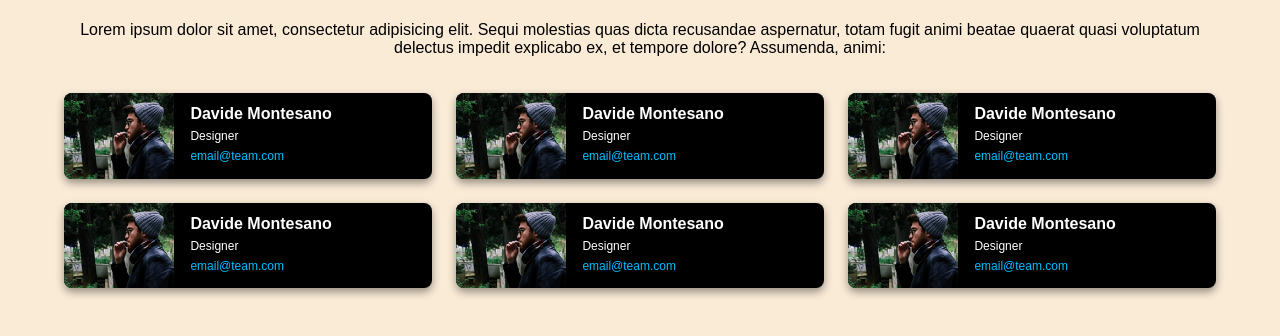
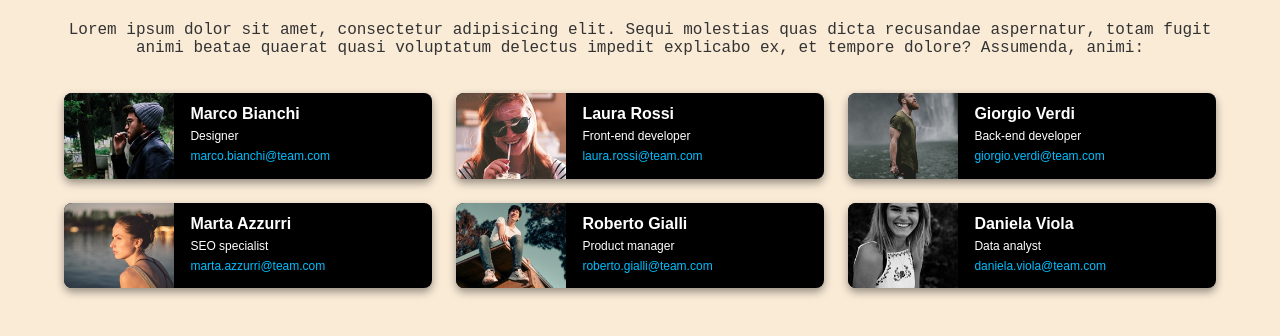
Before and after one commit to dav-montesano/html-css-flex-cards, a plain HTML site: page index.html in a window 1280 px wide. Shown: the part 104-440 px from the top of the page. Drawn offline with Linux system fonts and the light colour scheme.

Commit message:
Feat: style added

```diff
--- a/CSS/style.css
+++ b/CSS/style.css
@@ -34,7 +34,7 @@ body {
 .card {
     display: flex;
     flex-basis: calc((100% - 2 * 24px) / 3);
-    min-width: 280px;
+    min-width: 200px;
     flex-grow: 1;
     flex-shrink: 1;
     background-color: black;
@@ -84,3 +84,8 @@ body {
     color: brown;
     font-family:'Courier New', Courier, monospace;
 }
+
+.hero-team-section p {
+    color:rgb(51, 51, 51);
+    font-family:'Courier New', Courier, monospace;
+}
--- a/index.html
+++ b/index.html
@@ -15,49 +15,49 @@
             <div class="card">
                 <img src="./img/male1.png" alt="Male designer">
                 <div class="card-texts">
-                    <h4>Davide Montesano</h4>
+                    <h4>Marco Bianchi</h4>
                     <figcaption>Designer</figcaption>
-                    <figcaption class="link-style">email@team.com</figcaption>
+                    <figcaption class="link-style">marco.bianchi@team.com</figcaption>
                 </div>
             </div>
             <div class="card">
-                <img src="./img/male1.png" alt="Male designer">
+                <img src="./img/female1.png" alt="Female FE developer">
                 <div class="card-texts">
-                    <h4>Davide Montesano</h4>
-                    <figcaption>Designer</figcaption>
-                    <figcaption class="link-style">email@team.com</figcaption>
+                    <h4>Laura Rossi</h4>
+                    <figcaption>Front-end developer</figcaption>
+                    <figcaption class="link-style">laura.rossi@team.com</figcaption>
                 </div>
             </div>
             <div class="card">
-                <img src="./img/male1.png" alt="Male designer">
+                <img src="./img/male2.png" alt="Male BE developer">
                 <div class="card-texts">
-                    <h4>Davide Montesano</h4>
-                    <figcaption>Designer</figcaption>
-                    <figcaption class="link-style">email@team.com</figcaption>
+                    <h4>Giorgio Verdi</h4>
+                    <figcaption>Back-end developer</figcaption>
+                    <figcaption class="link-style">giorgio.verdi@team.com</figcaption>
                 </div>
             </div>
             <div class="card">
-                <img src="./img/male1.png" alt="Male designer">
+                <img src="./img/female2.png" alt="Female SEO specialist">
                 <div class="card-texts">
-                    <h4>Davide Montesano</h4>
-                    <figcaption>Designer</figcaption>
-                    <figcaption class="link-style">email@team.com</figcaption>
+                    <h4>Marta Azzurri</h4>
+                    <figcaption>SEO specialist</figcaption>
+                    <figcaption class="link-style">marta.azzurri@team.com</figcaption>
                 </div>
             </div>
             <div class="card">
-                <img src="./img/male1.png" alt="Male designer">
+                <img src="./img/male3.png" alt="Male product manager">
                 <div class="card-texts">
-                    <h4>Davide Montesano</h4>
-                    <figcaption>Designer</figcaption>
-                    <figcaption class="link-style">email@team.com</figcaption>
+                    <h4>Roberto Gialli</h4>
+                    <figcaption>Product manager</figcaption>
+                    <figcaption class="link-style">roberto.gialli@team.com</figcaption>
                 </div>
             </div>
             <div class="card">
-                <img src="./img/male1.png" alt="Male designer">
+                <img src="./img/female3.png" alt="Female data analyst">
                 <div class="card-texts">
-                    <h4>Davide Montesano</h4>
-                    <figcaption>Designer</figcaption>
-                    <figcaption class="link-style">email@team.com</figcaption>
+                    <h4>Daniela Viola</h4>
+                    <figcaption>Data analyst</figcaption>
+                    <figcaption class="link-style">daniela.viola@team.com</figcaption>
                 </div>
             </div>
         </div>
```
